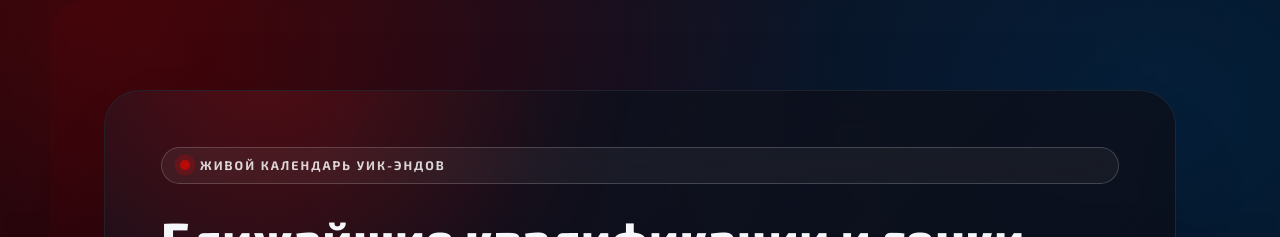
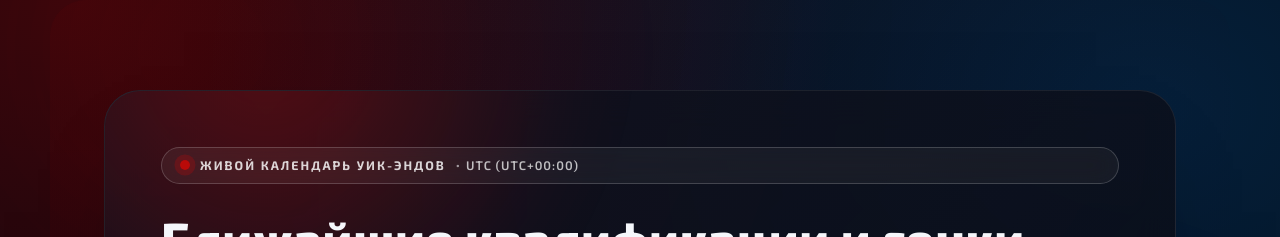
Before and after one commit to max14051993-coffee/f1, a Next.js app: page / in a window 1280 px wide. Shown: the top 237 px of the page. Built offline with nearby package versions, Linux system fonts and the light colour scheme; no server answers.

Commit message:
Show timezone info in hero badge

```diff
--- a/app/globals.css
+++ b/app/globals.css
@@ -175,6 +175,29 @@ button {
   font-weight: 700;
   color: rgba(255, 255, 255, 0.82);
   backdrop-filter: blur(12px);
+}
+
+.hero__badge-text {
+  display: inline-flex;
+  align-items: center;
+}
+
+.hero__badge-timezone {
+  display: inline-flex;
+  align-items: center;
+  gap: 6px;
+  font-weight: 600;
+  letter-spacing: 0.08em;
+  text-transform: none;
+  color: rgba(255, 255, 255, 0.72);
+}
+
+.hero__badge-timezone::before {
+  content: '•';
+  font-size: 0.9em;
+  line-height: 1;
+  color: rgba(255, 255, 255, 0.56);
+  letter-spacing: normal;
 }
 
 .hero__pulse {
--- a/app/page.tsx
+++ b/app/page.tsx
@@ -282,6 +282,10 @@ export default function Home() {
   }, [rows, visibleSeries, hours]);
 
   const nowLocal = DateTime.local().setZone(userTz);
+  const timezoneOffset = nowLocal.toFormat('ZZ');
+  const timezoneBadgeLabel = userTz?.trim().length
+    ? `${userTz} (UTC${timezoneOffset})`
+    : `UTC${timezoneOffset}`;
   const activeSeries = (Object.entries(visibleSeries) as [SeriesId, boolean][])
     .filter(([, active]) => active)
     .map(([series]) => series);
@@ -329,7 +333,8 @@ export default function Home() {
       >
         <span className="hero__badge">
           <span className="hero__pulse" aria-hidden />
-          живой календарь уик-эндов
+          <span className="hero__badge-text">живой календарь уик-эндов</span>
+          <span className="hero__badge-timezone">{timezoneBadgeLabel}</span>
         </span>
         <h1 className="hero__title">
           Ближайшие квалификации и гонки — {SERIES_TITLE || 'F1 / F2 / F3'}
```
